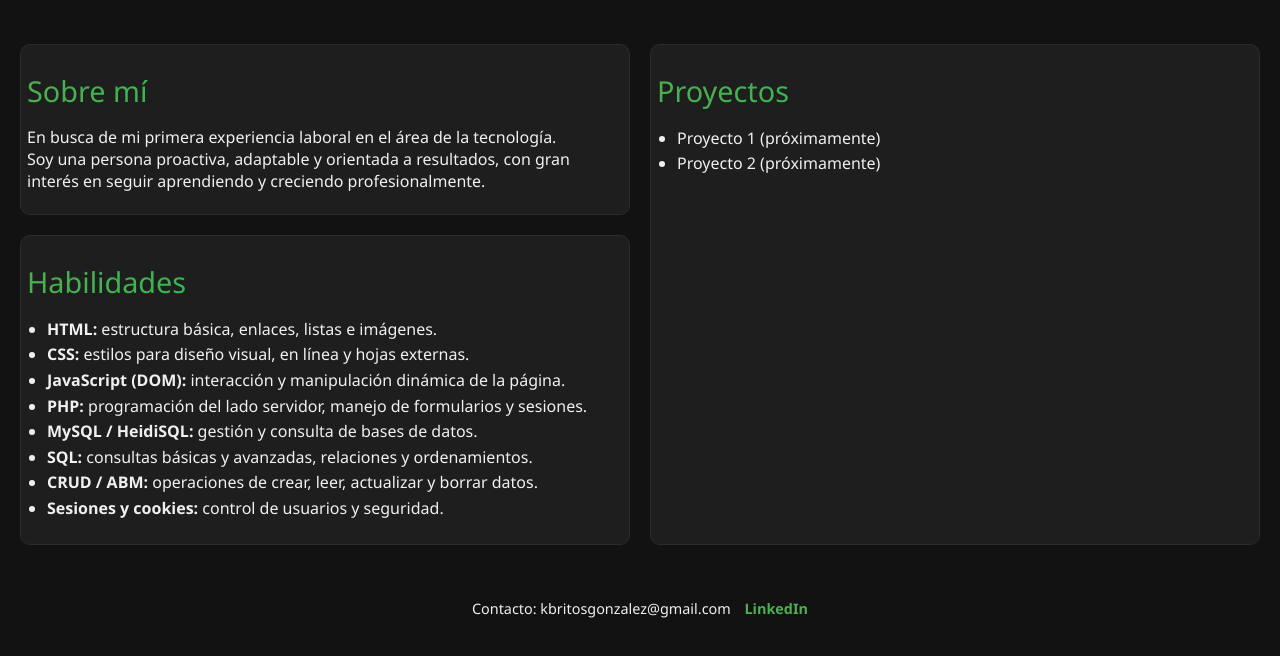
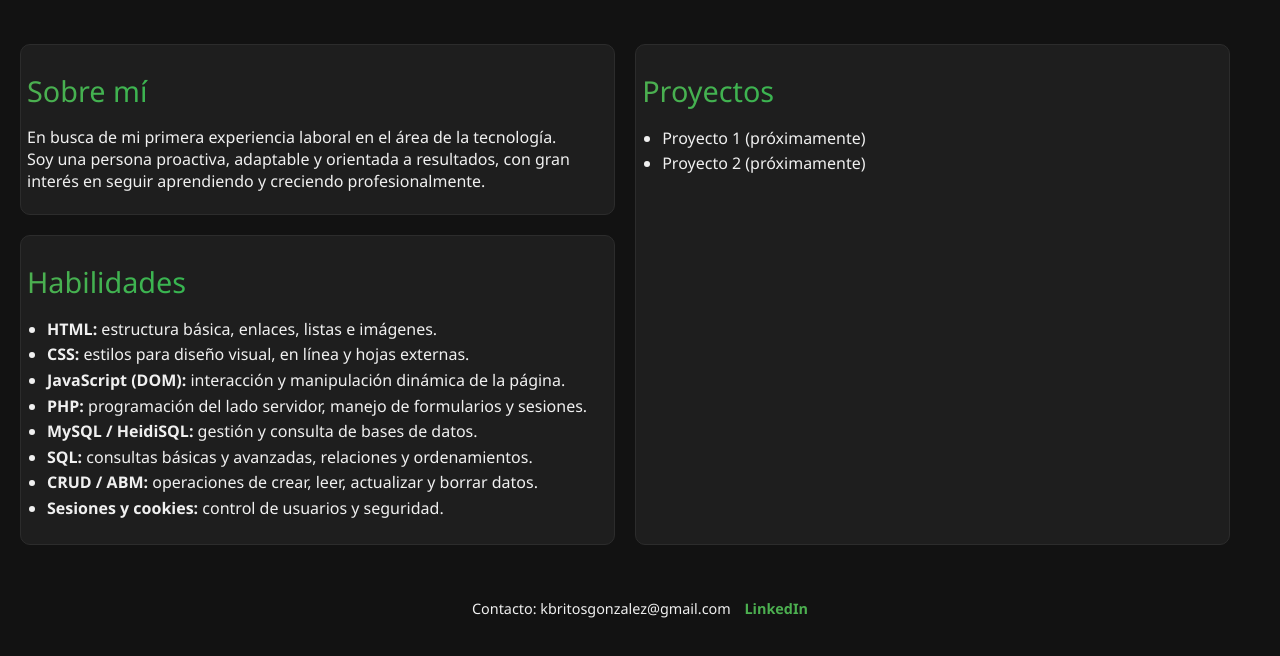
Before and after one commit to judith-uy/judith-uy.github.io, a plain HTML site: page index.html in a window 1280 px wide. Shown: the part 96-752 px from the top of the page. Drawn offline with Linux system fonts and the light colour scheme.

Commit message:
Update style.css

```diff
--- a/style.css
+++ b/style.css
@@ -37,7 +37,7 @@ main {
 }
 
 .izquierda, .derecha {
-  flex: 1;
+  flex: 0 1 48%;
   display: flex;
   flex-direction: column;
   gap: 20px;
```
